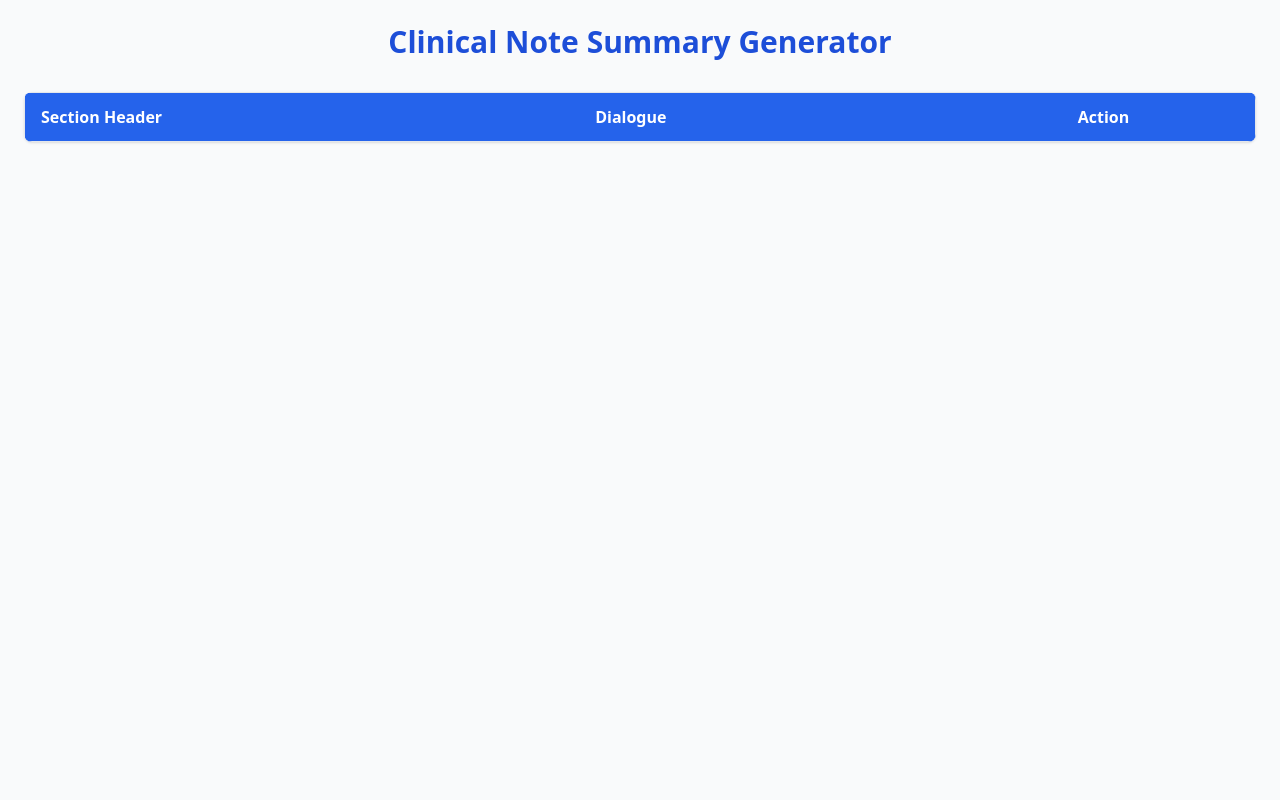
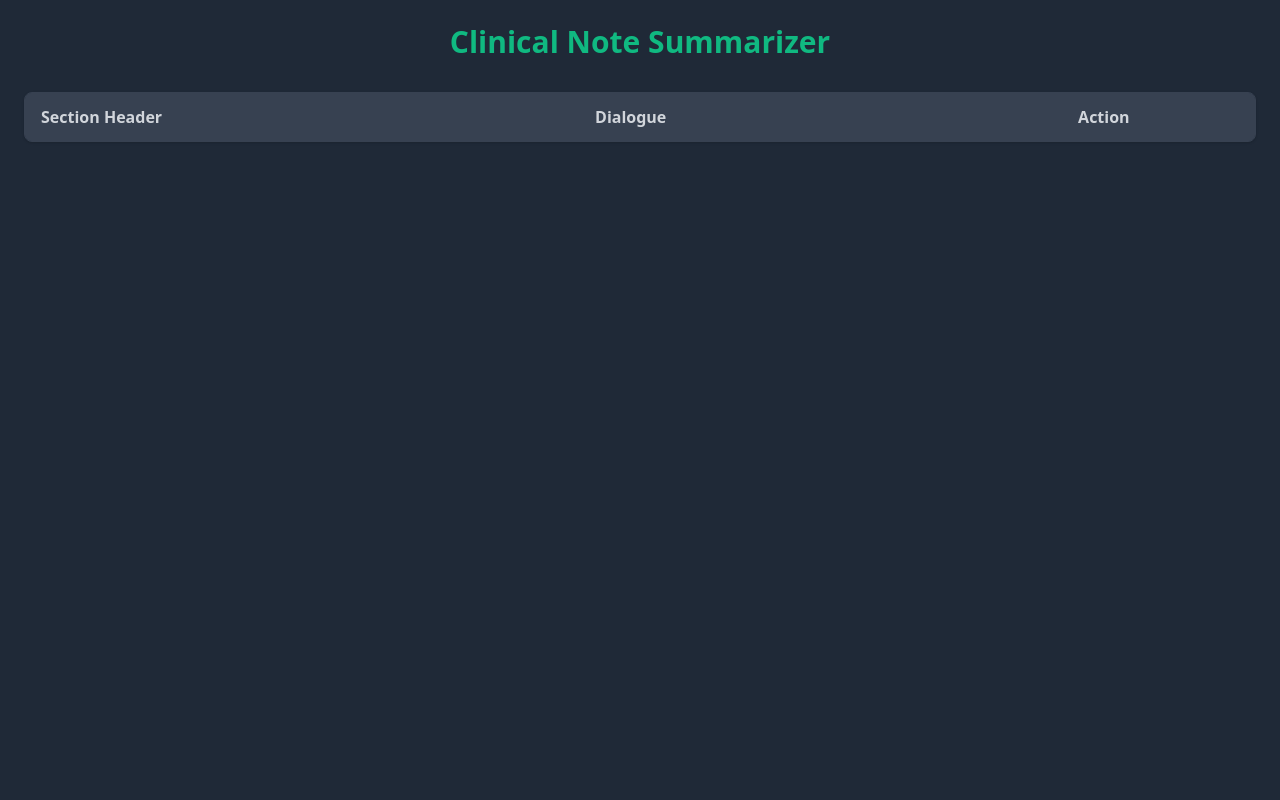
Before and after one commit to jonleed/Medical-Dialogue-Summary, a Flask app: page / in a window 1280 px wide. Run offline with Flask 3, Linux system fonts and the light colour scheme; lists and menus that the app fills with data are empty; parts of the project's set-up code (start-up, migrations or seed data) failed here and were passed over; some libraries are stand-ins or nearby versions.

Commit message:
modified comments and css style
Co-authored-by: jonleed <124183777+jonleed@users.noreply.github.com>

```diff
--- a/eval.py
+++ b/eval.py
@@ -45,7 +45,7 @@ generation_config = GenerationConfig(
     repetition_penalty=2.4,
     no_repeat_ngram_size=2,
     num_beams=1,
-    max_length=128  # You can adjust this
+    max_length=128
 )
 
 # Function to generate notes from dialogue
@@ -66,30 +66,12 @@ def generate_note(dialogue):
 
     return tokenizer.decode(outputs[0], skip_special_tokens=True)
 
-# Example usage
-def main():
-    # List of section headers necessary
-    options = ["CC", "GENHX", "PASTMEDICALHX", "DIAGNOSIS", "PLAN"]
-
-    """for example in test_dataset:
-        if example['section_header'] in options:
-            note = generate_note(example['dialogue'])  # Access the 'dialogue' column
-            print(example['section_header'])
-            print(note)  # Or store the note for later use
-            # print(example['dialogue'])
-    """
-    for example in test_dataset:
-        note = generate_note(example['dialogue'])  # Access the 'dialogue' column
-        print(example["section_header"])
-        print(note)
-        break
-
 # Route for homepage
 @app.route('/')
 def index():
     return render_template('index.html', test_data=Test_data)
 
-# API endpoint to generate notes
+# API endpoint to generate summaries
 @app.route('/generate', methods=['POST'])
 def generate():
     dialogue = request.json['dialogue']
--- a/templates/index.html
+++ b/templates/index.html
@@ -2,25 +2,39 @@
 <html lang="en">
 <head>
     <meta charset="UTF-8">
-    <title>Clinical Note Generator</title>
+    <title>Clinical Note Summarizer</title>
     <!-- TailwindCSS CDN -->
     <script src="https://cdn.tailwindcss.com"></script>
+    <script>
+      tailwind.config = {
+        theme: {
+          extend: {
+            colors: {
+              primary: '#1f2937',  // Dark gray background
+              secondary: '#374151', // Slightly lighter gray
+              accent: '#10b981',    // Muted green
+              muted: '#9ca3af',     // Muted text
+            }
+          }
+        }
+      }
+    </script>
 </head>
-<body class="bg-gray-50 min-h-screen p-6">
+<body class="bg-primary text-muted min-h-screen p-6">
 
     <div class="max-w-7xl mx-auto">
-        <h1 class="text-3xl font-bold mb-8 text-center text-blue-700">Clinical Note Summary Generator</h1>
+        <h1 class="text-3xl font-bold mb-8 text-center text-accent">Clinical Note Summarizer</h1>
 
-        <div class="overflow-y-auto max-h-[600px] shadow rounded-lg">
-            <table class="min-w-full bg-white border border-gray-200">
-                <thead class="bg-blue-600 text-white">
+        <div class="overflow-y-auto max-h-[600px] shadow rounded-lg border border-secondary">
+            <table class="min-w-full bg-secondary">
+                <thead class="bg-gray-700 text-gray-300">
                     <tr>
                         <th class="py-3 px-4 text-left">Section Header</th>
                         <th class="py-3 px-4 text-left">Dialogue</th>
                         <th class="py-3 px-4 text-center">Action</th>
                     </tr>
                 </thead>
-                <tbody class="divide-y divide-gray-200">
+                <tbody class="divide-y divide-gray-600">
                     {% for idx, row in test_data.iterrows() %}
                     <tr>
                         <td class="py-3 px-4">{{ row['section_header'] }}</td>
@@ -28,7 +42,7 @@
                         <td class="py-3 px-4 text-center">
                             <button
                                 onclick="generateNote(`{{ row['dialogue'] | replace('`', '\\`') }}`)"
-                                class="bg-green-500 hover:bg-green-600 text-white font-semibold py-2 px-4 rounded-lg"
+                                class="bg-accent hover:bg-green-600 text-primary font-semibold py-2 px-4 rounded-lg"
                             >
                                 Summarize
                             </button>
@@ -39,9 +53,9 @@
             </table>
         </div>
 
-        <div id="note" class="mt-8 p-6 bg-white shadow rounded-lg hidden">
-            <h2 class="text-2xl font-bold text-gray-800 mb-4">Generated Summary:</h2>
-            <p id="note-text" class="text-gray-700"></p>
+        <div id="note" class="mt-8 p-6 bg-secondary shadow rounded-lg hidden">
+            <h2 class="text-2xl font-bold text-accent mb-4">Generated Summary:</h2>
+            <p id="note-text" class="text-muted"></p>
         </div>
     </div>
 
```
Also changed, not shown: README.md.
